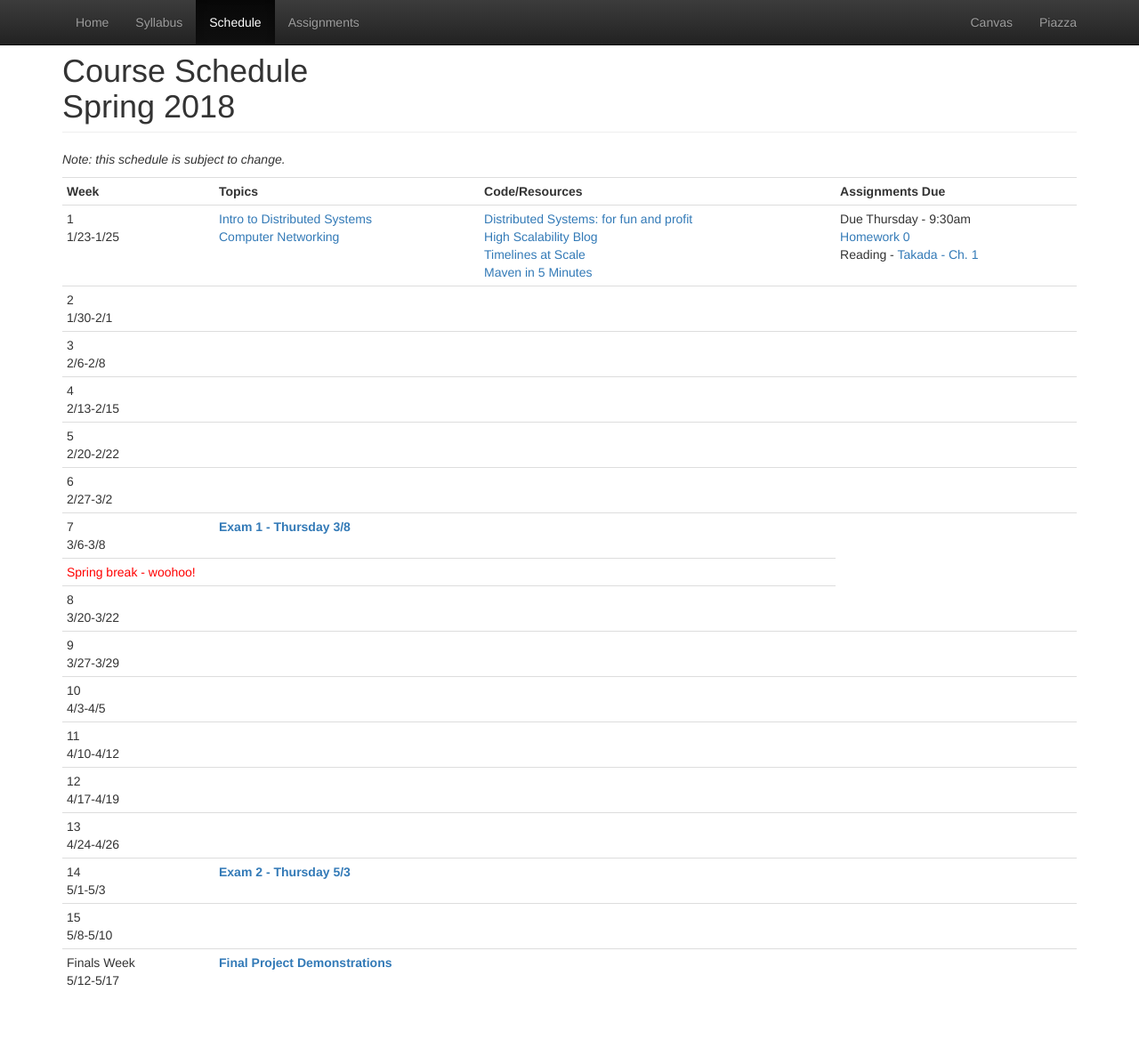
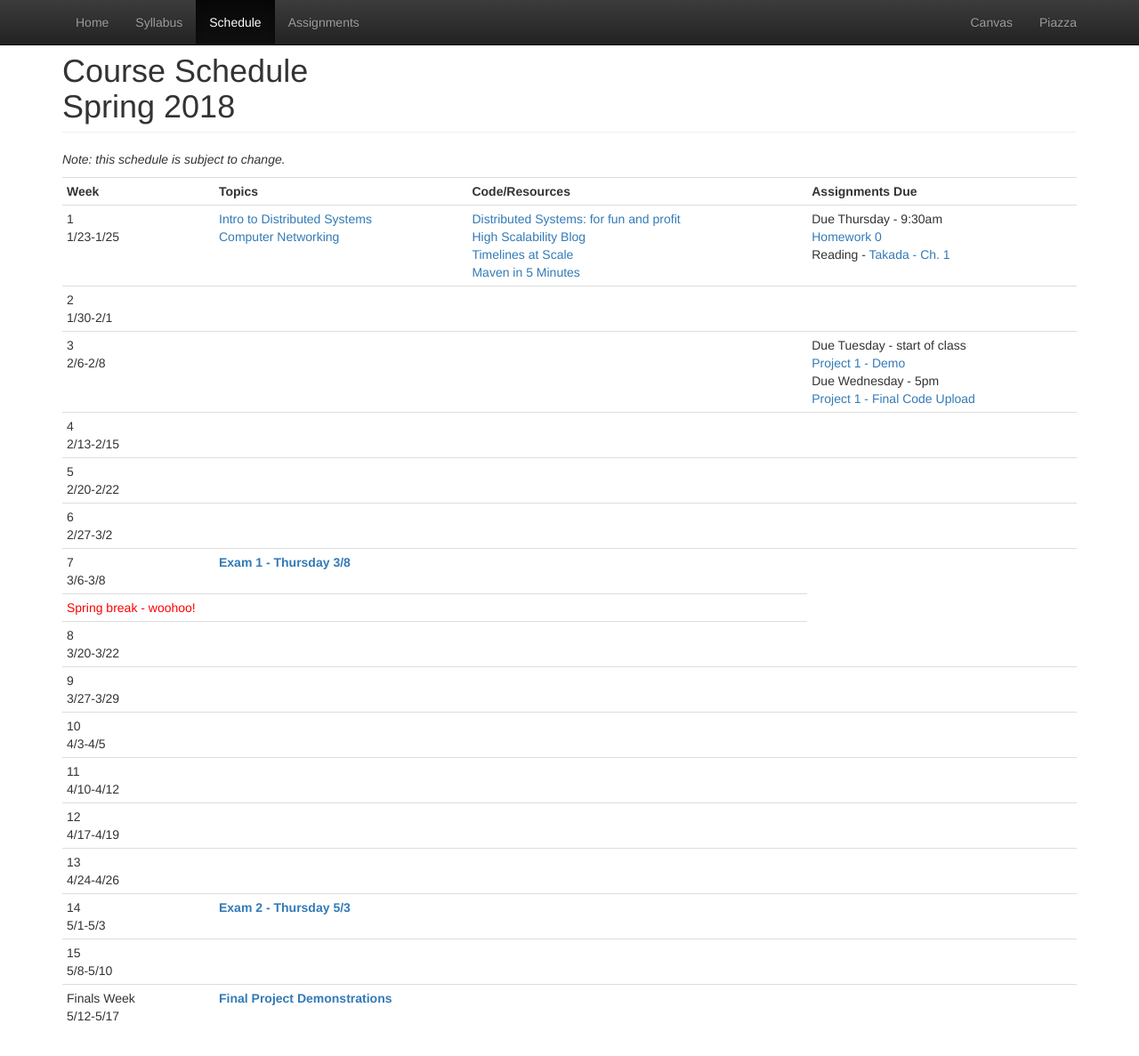
Before and after one commit to CS682-S18/cs682-s18.github.io, a Jekyll site: the page built from schedule.html, in a window 1280 px wide and 1197 px high. Shown: the top 1187 px of the window at 89% size. Built offline with Jekyll 4.4.1, drawn with Linux system fonts in a browser that asks for light colours.

Commit message:
add project 1

```diff
--- a/schedule.html
+++ b/schedule.html
@@ -50,6 +50,10 @@ title: Schedule
 			<td>
 			</td>
 			<td>
+				Due Tuesday - start of class<br/>
+				<a href="https://github.com/CS682-S18/projects/blob/master/project1.md">Project 1 - Demo</a><br/>
+				Due Wednesday - 5pm<br/>
+				<a href="https://github.com/CS682-S18/projects/blob/master/project1.md">Project 1 - Final Code Upload</a><br/>
 			</td>
 		</tr>
 		<tr>
```
Also changed, not shown: assignments.html (+7 -4 lines).
